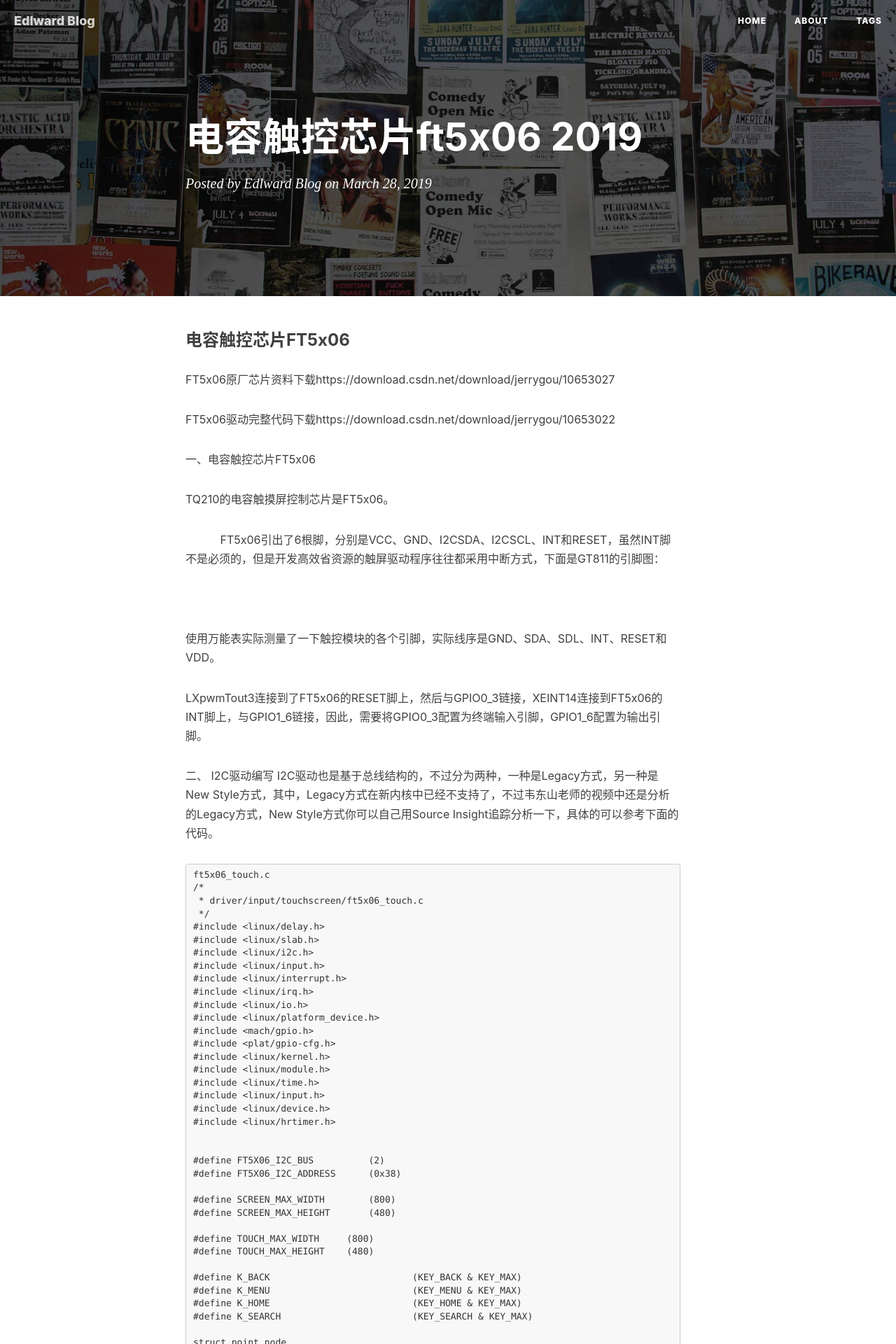
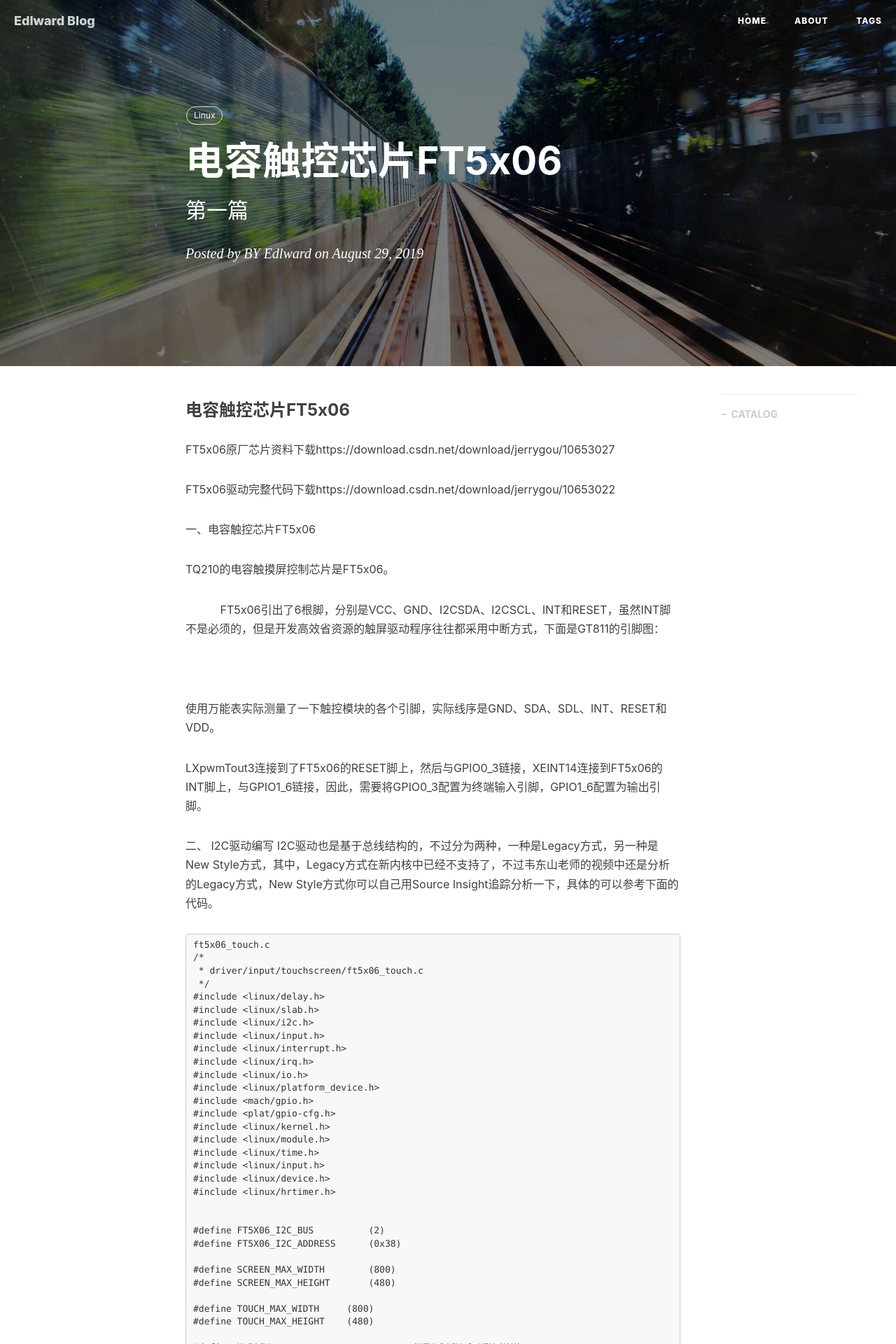
Before and after one commit to gary-robotics/dlward, a Jekyll site: the page built from _posts/2019-03-28-电容触控芯片FT5x06-2019.markdown, in a window 1280 px wide. Shown: the top 1920 px of the page at 70% size. Built offline with Jekyll 4.4.1, drawn with Linux system fonts in a browser that asks for light colours; nearby versions of some CDN libraries; our own code applies the rules of GitHub Pages for plain Markdown files; comment, search, counter and statistics services are not loaded; some of the changed lines change nothing that is shown; some of the changed text lies outside the part shown.

Commit message:
Update 2019-03-28-电容触控芯片FT5x06-2019.markdown

```diff
--- a/_posts/2019-03-28-电容触控芯片FT5x06-2019.markdown
+++ b/_posts/2019-03-28-电容触控芯片FT5x06-2019.markdown
@@ -1,3 +1,14 @@
+---
+layout:     post                    # 使用的布局（不需要改）
+title:      电容触控芯片FT5x06                # 标题
+subtitle:    第一篇                  #副标题
+date:       2019-08-29              # 时间
+author:     BY Edlward              # 作者
+header-img: img/post-bg-2015.jpg    #这篇文章标题背景图片
+catalog: true                       # 是否归档
+tags:                               #标签
+    - Linux
+---
 
 ### 电容触控芯片FT5x06
 FT5x06原厂芯片资料下载https://download.csdn.net/download/jerrygou/10653027
```
